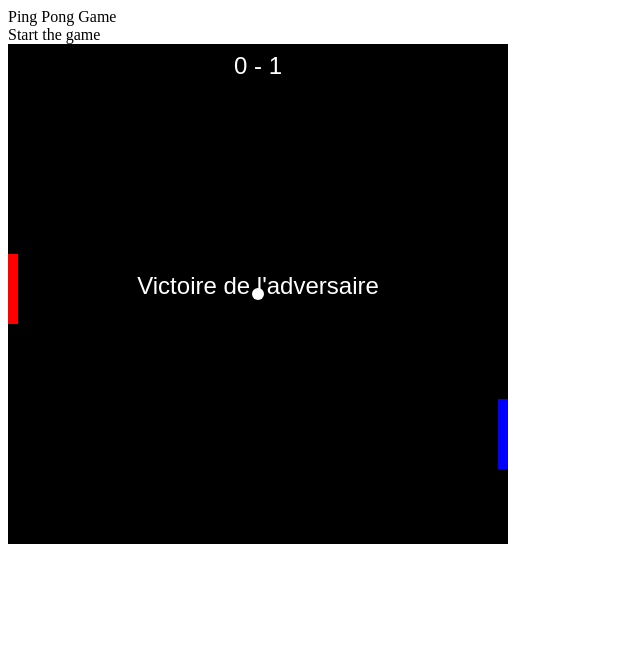
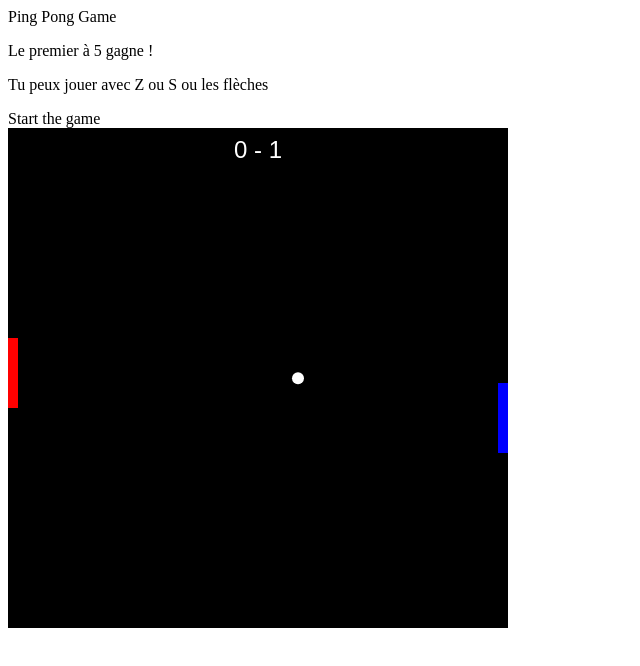
Before and after one commit to JeremyLeBlch/pong, a plain HTML site: page index.html in a window 1280 px wide. Both pictures are taken after a click on the element "Start the game". Shown: the whole page, without its empty margins (0-640 px from the left). Drawn offline with Linux system fonts and the light colour scheme.

Commit message:
end at 5

```diff
--- a/entities/Game.js
+++ b/entities/Game.js
@@ -104,11 +104,11 @@ export default class Game {
     this.ctx.fillText(`${score.player} - ${score.opponent}`, this.canvas.width / 2, 30);
 
     //end game
-    if (score.player === 1 || score.opponent === 1) {
+    if (score.player === 5 || score.opponent === 5) {
       this.ctx.fillStyle = "white";
       this.ctx.font = "24px Arial";
       this.ctx.textAlign = "center";
-      if (score.player === 1) {
+      if (score.player === 5) {
         this.ctx.fillText(`Victoire du joueur`, this.canvas.width / 2, this.canvas.height / 2);
       } else {
         this.ctx.fillText(`Victoire de l'adversaire`, this.canvas.width / 2, this.canvas.height / 2);
--- a/index.html
+++ b/index.html
@@ -7,6 +7,8 @@
 </head>
 <body>
 <div>Ping Pong Game</div>
+<p>Le premier à 5 gagne !</p>
+<p>Tu peux jouer avec Z ou S ou les flèches</p>
 <div onclick="startTheGame()">Start the game</div>
 <canvas id="pongpong" width="500" height="500" class="background"></canvas>
 <script src="app.js" type="module" charset="utf-8"></script>
```
